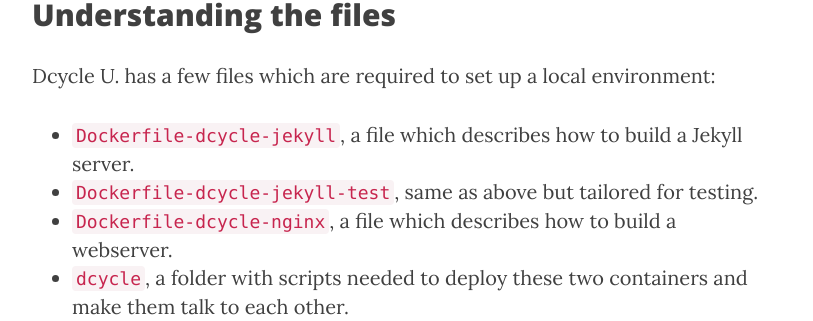
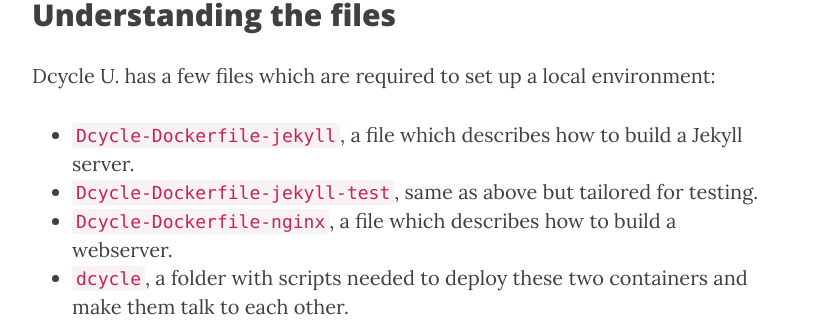
Before and after one commit to dcycle/dcycleu, a Jekyll site: the page built from _posts/2015-04-20-01-devops.md, in a window 1280 px wide and 900 px high, scrolled down 6050 px. Shown: the part 135-456 px from the top of the window, without its empty margins (233-1046 px from the left). Built offline with Jekyll 4.4.1, drawn with Linux system fonts in a browser that asks for light colours; nearby versions of some CDN libraries; some of the changed text lies outside the part shown.

```diff
--- a/_posts/2015-04-20-01-devops.md
+++ b/_posts/2015-04-20-01-devops.md
@@ -115,9 +115,9 @@ Understanding the files
 
 Dcycle U. has a few files which are required to set up a local environment:
 
- * `Dockerfile-dcycle-jekyll`, a file which describes how to build a Jekyll server.
- * `Dockerfile-dcycle-jekyll-test`, same as above but tailored for testing.
- * `Dockerfile-dcycle-nginx`, a file which describes how to build a webserver.
+ * `Dcycle-Dockerfile-jekyll`, a file which describes how to build a Jekyll server.
+ * `Dcycle-Dockerfile-jekyll-test`, same as above but tailored for testing.
+ * `Dcycle-Dockerfile-nginx`, a file which describes how to build a webserver.
  * `dcycle`, a folder with scripts needed to deploy these two containers and make them talk to each other.
 
 **Don't worry if you don't understand every file**. The important thing is that these file contains everything needed to set up the servers necessary for Jekyll: one server is used to _build_ your website (transform the Jekyll files into HTML files); the second server is used as a webserver to publish your new site. It contains [Nginx](http://wiki.nginx.org/Main), a webserver good a serving HTML files. For our purposes, it replaces [Apache](https://www.apache.org), another webserver you might have heard of.
```
Also changed, not shown: other parts of _posts/2015-04-20-01-devops.md (+3 -3 lines).
